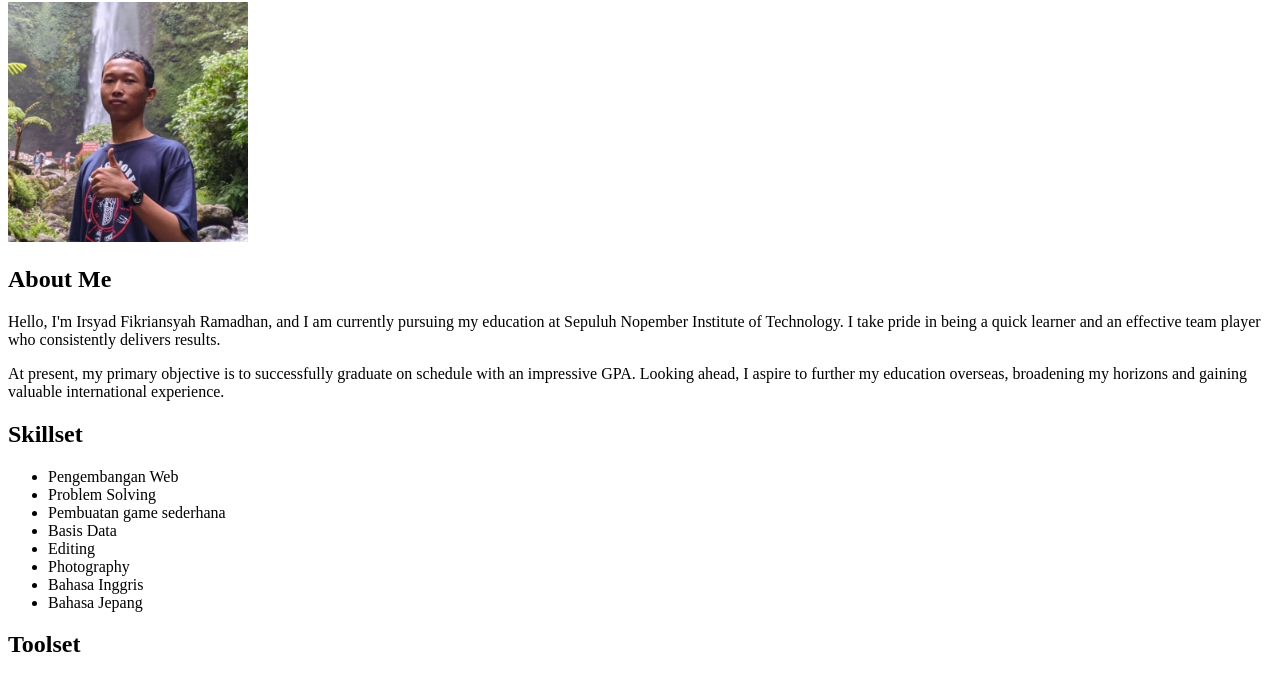
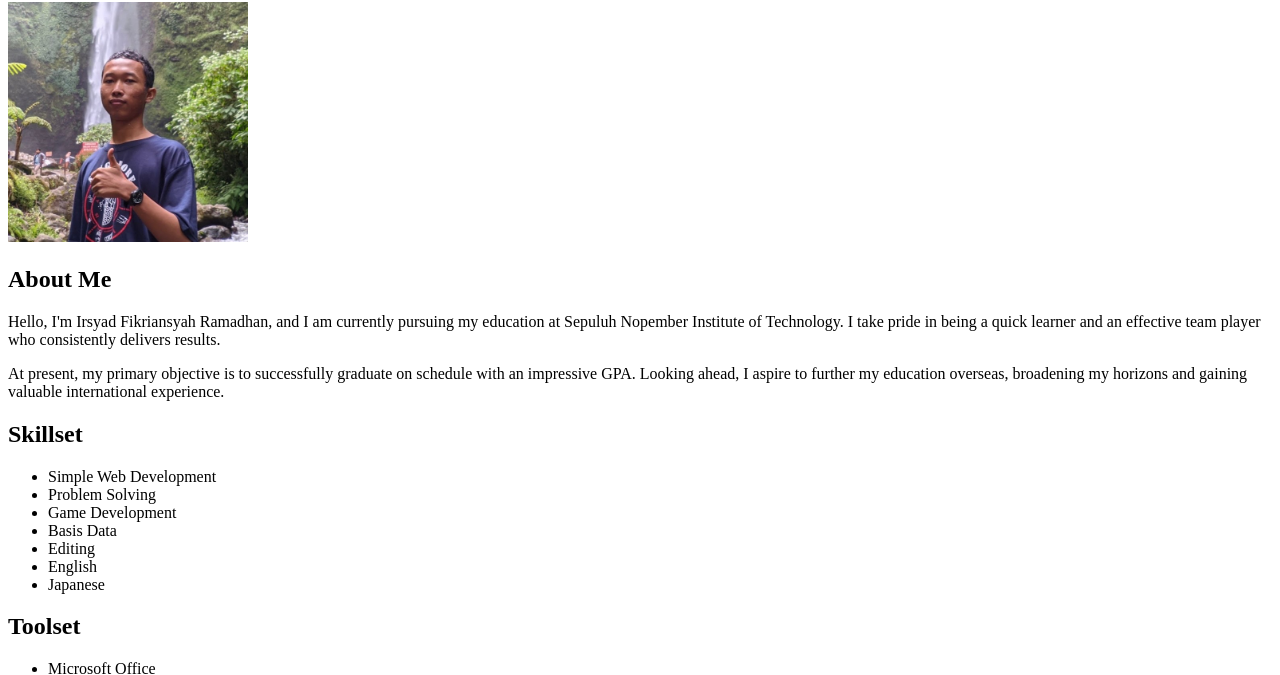
Before and after one commit to IrsyadFikriansyah/PWEB_Tugas1_SimpleCV, a plain HTML site: page index.html in a window 1280 px wide. Shown: the part 78-753 px from the top of the page. Drawn offline with Linux system fonts and the light colour scheme.

Commit message:
[FIX] fix translation

```diff
--- a/index.html
+++ b/index.html
@@ -28,14 +28,13 @@
     <div class="skillset">
       <h2>Skillset</h2>
       <ul>
-        <li>Pengembangan Web</li>
+        <li>Simple Web Development</li>
         <li>Problem Solving</li>
-        <li>Pembuatan game sederhana</li>
+        <li>Game Development</li>
         <li>Basis Data</li>
         <li>Editing</li>
-        <li>Photography</li>
-        <li>Bahasa Inggris</li>
-        <li>Bahasa Jepang</li>
+        <li>English</li>
+        <li>Japanese</li>
       </ul>
     </div>
 
```
